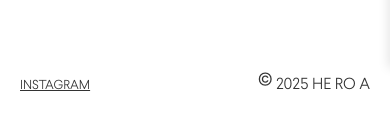
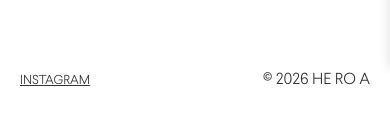
Before and after one commit to yamilhallalhernandez2001/he-ro-a, a React (Vite) app: page /contacto in a window 390 px wide. Shown: the part 776-906 px from the top of the page. Built offline with nearby package versions, Linux system fonts and the light colour scheme.

Commit message:
Update footer copyright year and remove unnecessary CSS styles

```diff
--- a/src/assets/css/footer.css
+++ b/src/assets/css/footer.css
@@ -49,11 +49,7 @@
   line-height: 1;
 }
 
-.footer__info p span {
-  font-size: 25px;
-  vertical-align: middle;
-  padding-top: 3px;
-}
+
 
 /* Responsive: móviles */
 @media (max-width: 768px) {
@@ -61,10 +57,6 @@
     padding: 80px 20px;
   }
 
-  .footer__info p span {
-    font-size: 25px;
-    vertical-align: middle;
-    padding-top: 3px;
-  }
+
 
 }
--- a/src/components/Footer.jsx
+++ b/src/components/Footer.jsx
@@ -16,7 +16,7 @@ function Footer() {
         {/* <a href="https://linkedin.com" target="_blank" rel="noreferrer"><FaLinkedinIn /></a> */}
       </div>
       <div className="footer__info">
-        <p><span>©</span> 2025 HE RO A</p>
+        <p>&copy; 2026 HE RO A</p>
       </div>
     </footer>
   );
```
